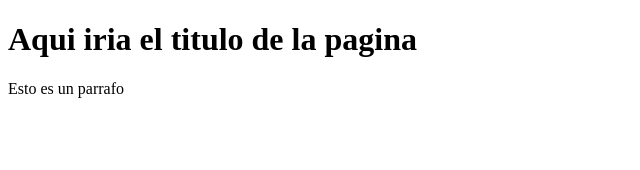
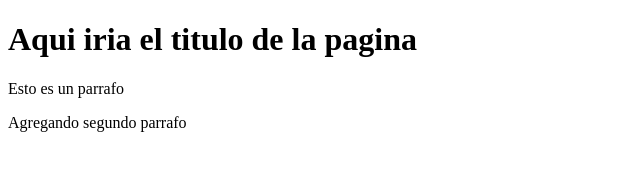
Before and after one commit to mogroluis65/proyecto-web-empresa-C, a plain HTML site: page index.html in a window 1280 px wide. Shown: the whole page, without its empty margins (0-640 px from the left). Drawn offline with Linux system fonts and the light colour scheme.

Commit message:
Agregando segundo parrafo

```diff
--- a/index.html
+++ b/index.html
@@ -9,5 +9,6 @@
 <body>
     <h1>Aqui iria el titulo de la pagina</h1>
     <p>Esto es un parrafo</p>
+    <p>Agregando segundo parrafo</p>
 </body>
 </html>
```
